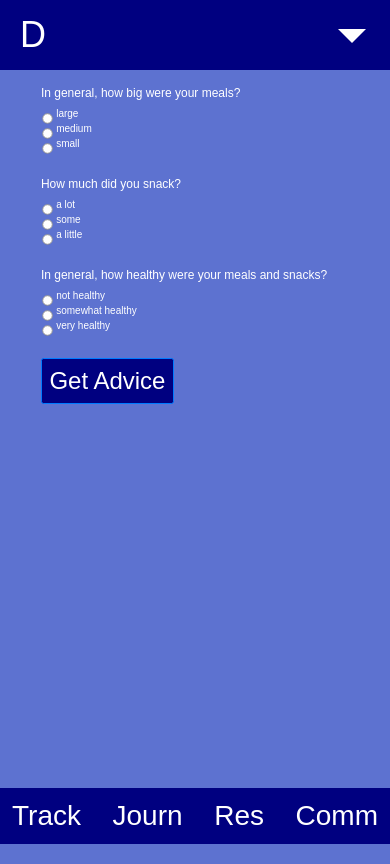
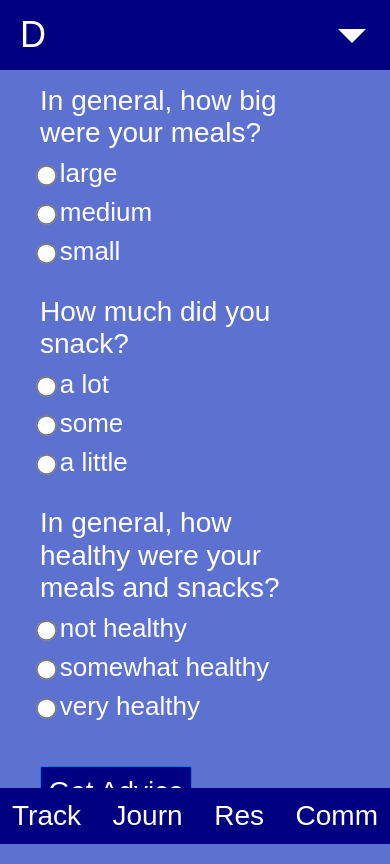
Before and after one commit to stazman/daily-fitness-advisor-frontend, a React (Create React App) app: page /food_advisors/new in a window 390 px wide. Built offline with nearby package versions, Linux system fonts and the light colour scheme; no server answers.

Commit message:
Edits, further sets font sizes, spacing in food advisor form breakpoints

```diff
--- a/src/components/food_advisor/FoodAdvisorInput.js
+++ b/src/components/food_advisor/FoodAdvisorInput.js
@@ -12,97 +12,113 @@ const MediaQueries = styled.div`
 
   @media ${device.mobileS} {
     label.form-label {
-      font-size: 1.2rem;
-      line-height: 135%;
+      font-size: 2.7rem;
     }
     input[type='radio'] {
-      transform: scale(.8);
+      transform: scale(1.4);
     }
     label.form-check-label {
-      font-size: 1rem;
+      font-size: 2.5rem;
     }
-    a.btn-submit {
-      font-size: 1.6rem;
+    button.btn-submit {
+      font-size: 2.7rem;
     }
   }
 
   @media ${device.mobileM} {
     label.form-label {
-      font-size: 1.2rem;
-      line-height: 135%;
+      font-size: 2.8rem;
+      line-height: 115%;
     }
     input[type='radio'] {
-      transform: scale(.8);
+      transform: scale(1.6);
+      top: 30%;
     }
     label.form-check-label {
-      font-size: 1rem;
+      font-size: 2.6rem;
     }
-    a.btn-submit {
-      font-size: 1.6rem;
+    button.btn-submit {
+      font-size: 2.8rem;
     }
   }
 
   @media ${device.tabletS} {
     label.form-label {
-      font-size: 1.2rem;
-      line-height: 135%;
+      font-size: 2.9rem;
+      line-height: 125%;
     }
     input[type='radio'] {
-      transform: scale(.8);
+      transform: scale(1.8);
     }
     label.form-check-label {
-      font-size: 1rem;
+      font-size: 2.7rem;
     }
-    a.btn-submit {
-      font-size: 1.6rem;
+    button.btn-submit {
+      font-size: 2.9rem;
     }
   }
 
   @media ${device.tabletL} {
     label.form-label {
-      font-size: 1.2rem;
-      line-height: 135%;
+      font-size: 3.2rem;
+      line-height: 125%;
     }
     input[type='radio'] {
-      transform: scale(.8);
+      transform: scale(1.8);
     }
     label.form-check-label {
-      font-size: 1rem;
+      font-size: 2.8rem;
     }
-    a.btn-submit {
-      font-size: 1.6rem;
+    button.btn-submit {
+      font-size: 3.2rem;
     }
   }
 
   @media ${device.laptop} {
     label.form-label {
-      font-size: 1.2rem;
-      line-height: 135%;
+      font-size: 3.4rem;
     }
     input[type='radio'] {
-      transform: scale(.8);
+      transform: scale(2);
+      top: 30%;
     }
     label.form-check-label {
-      font-size: 1rem;
+      font-size: 3rem;
     }
-    a.btn-submit {
-      font-size: 1.6rem;
+    button.btn-submit {
+      font-size: 3.4rem;
     }
   }
 
-  @media ${device.desktop} {
+  @media ${device.laptopL} {
     label.form-label {
-      font-size: 1.2rem;
-      line-height: 135%;
+      font-size: 3.4rem;
     }
     input[type='radio'] {
-      transform: scale(.8);
+      transform: scale(2);
+      top: 30%;
     }
     label.form-check-label {
-      font-size: 1rem;
+      font-size: 3rem;
     }
-    a.btn-submit {
-      font-size: 1.6rem;
+    button.btn-submit {
+      font-size: 3.6rem;
+    }
+  }
+
+  @media ${device.custLaptopPos3} {
+    label.form-label {
+      font-size: 3.6rem;
+    }
+    input[type='radio'] {
+      transform: scale(2);
+      top: 30%;
+    }
+    label.form-check-label {
+      font-size: 3.2rem;
+    }
+    button.btn-submit {
+      font-size: 3.6rem;
     }
   }
 `
@@ -248,7 +264,7 @@ class FoodAdvisorInput extends React.Component {
                         />
                       </div>
                     ))}
-                  <br></br>
+                  <br></br><br></br>
 
                   <Button className='btn-submit' type='submit'>
                     Get Advice
```
Also changed, not shown: 1 other file (tests, documents, lock files or other folders).
